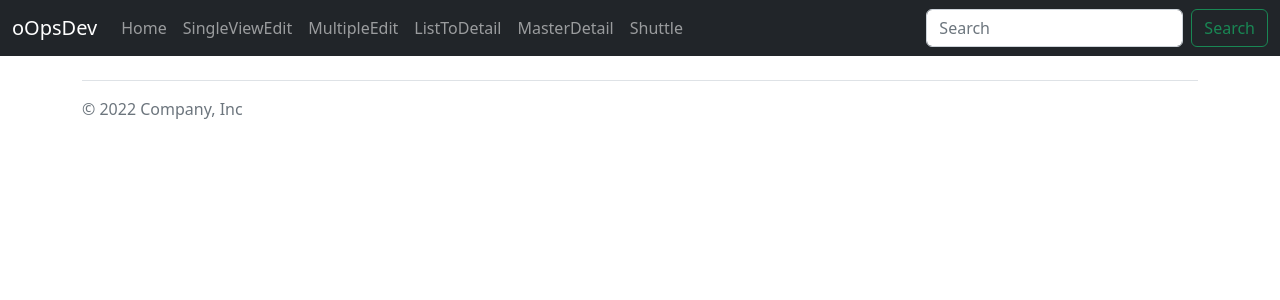
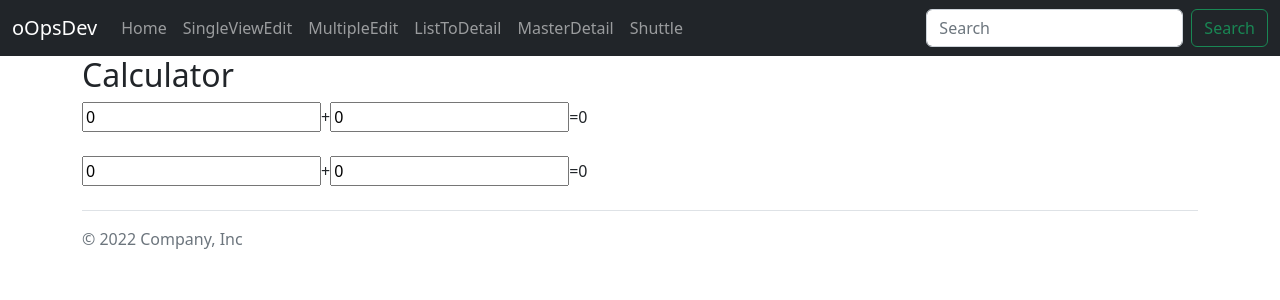
Before and after one commit to OopsDeveloper/project, a Vue app: page /composition/ref in a window 1280 px wide. Shown: the top 300 px of the page. Built offline with nearby package versions, Linux system fonts and the light colour scheme.

Commit message:
component API

```diff
--- /dev/null
+++ b/src/api/common.js
@@ -0,0 +1,15 @@
+import { ref, computed, toRefs } from 'vue'
+
+function plusNumber2() {
+  const state = ref({
+    // 실시간 변경사항에 대한 반응형
+    num1: 0,
+    num2: 0,
+    result: computed(() => state.value.num1 + state.value.num2)
+  })
+
+  // 반응형으로 선언된 num1, num2, result가 외부 function에서 정상적으로 동작하기 위해서 toRefs를 사용해야함
+  return toRefs(state.value)
+}
+
+export { plusNumber2 }
--- a/src/router/index.js
+++ b/src/router/index.js
@@ -224,6 +224,30 @@ const routes = [
       import(
         /* webpackChunkName: "vuex", webpackPrefetch:true */ '../views/6_vuex/LoginView.vue'
       )
+  },
+  {
+    path: '/composition/setup',
+    name: 'SetupView',
+    component: () =>
+      import(
+        /* webpackChunkName: "composition", webpackPrefetch:true */ '../views/7_composition/SetupView.vue'
+      )
+  },
+  {
+    path: '/composition/ref',
+    name: 'RefView',
+    component: () =>
+      import(
+        /* webpackChunkName: "composition", webpackPrefetch:true */ '../views/7_composition/RefView.vue'
+      )
+  },
+  {
+    path: '/composition/func',
+    name: 'FuncView',
+    component: () =>
+      import(
+        /* webpackChunkName: "composition", webpackPrefetch:true */ '../views/7_composition/FuncView.vue'
+      )
   }
 ]
 
--- /dev/null
+++ b/src/views/7_composition/FuncView.vue
@@ -0,0 +1,37 @@
+<template>
+  <div>
+    <h2>Calculator</h2>
+    <div>
+      <input type="text" v-model.number="num1" />
+      <span>+</span>
+      <input type="text" v-model.number="num2" />
+      <span>=</span>
+      <span>{{ result }}</span>
+    </div>
+  </div>
+</template>
+<script>
+
+import { plusNumber2 } from '@/api/common'
+
+export default {
+  components: {},
+  data() {
+    return {}
+  },
+  // Composition API
+  // 컴포지션 API
+  setup() {
+    const { num1, num2, result } = plusNumber2() // 외부 function
+    return {
+      num1,
+      num2,
+      result
+    }
+  },
+  created() {},
+  mounted() {},
+  unmounted() {},
+  methods: {}
+}
+</script>
--- /dev/null
+++ b/src/views/7_composition/RefView.vue
@@ -0,0 +1,65 @@
+<template>
+  <div>
+    <h2>Calculator</h2>
+    <div>
+      <input type="text" v-model.number="num1" @keyup="plusNumber" />
+      <span>+</span>
+      <input type="text" v-model.number="num2" @keyup="plusNumber" />
+      <span>=</span>
+      <span>{{ result }}</span>
+    </div>
+    <br />
+    <div>
+      <input type="text" v-model.number="state.num1" @keyup="plusNumber2" />
+      <span>+</span>
+      <input type="text" v-model.number="state.num2" @keyup="plusNumber2" />
+      <span>=</span>
+      <span>{{ state.result }}</span>
+    </div>
+  </div>
+</template>
+<script>
+import { ref } from 'vue'
+export default {
+  components: {},
+  data() {
+    return {
+      num1: 0,
+      num2: 0
+      //   result: 0
+    }
+  },
+  computed: {
+    result() {
+      return this.num1 + this.num2
+    }
+  },
+  // Composition API
+  // 컴포지션 API
+  setup() {
+    const state = ref({
+      // 실시간 변경사항에 대한 반응형
+      num1: 0,
+      num2: 0,
+      result: 0
+    })
+
+    function plusNumber2() {
+      state.value.result = state.value.num1 + state.value.num2
+    }
+
+    return {
+      state,
+      plusNumber2
+    }
+  },
+  created() {},
+  mounted() {},
+  unmounted() {},
+  methods: {
+    plusNumber() {
+      //   this.result = this.num1 + this.num2
+    }
+  }
+}
+</script>
--- /dev/null
+++ b/src/views/7_composition/SetupView.vue
@@ -0,0 +1,68 @@
+<template>
+  <div>
+    <h2>Calculator</h2>
+    <div>
+      <input type="text" v-model.number="num1" @keyup="plusNumber" />
+      <span>+</span>
+      <input type="text" v-model.number="num2" @keyup="plusNumber" />
+      <span>=</span>
+      <span>{{ result }}</span>
+    </div>
+    <br />
+    <div>
+      <input type="text" v-model.number="state.num1" @keyup="plusNumber2" />
+      <span>+</span>
+      <input type="text" v-model.number="state.num2" @keyup="plusNumber2" />
+      <span>=</span>
+      <span>{{ state.result }}</span>
+    </div>
+  </div>
+</template>
+<script>
+import { reactive } from 'vue'
+export default {
+  components: {},
+  data() {
+    return {
+      num1: 0,
+      num2: 0
+      //   result: 0
+    }
+  },
+  computed: {
+    result() {
+      return this.num1 + this.num2
+    }
+  },
+  // Composition API
+  // 컴포지션 API
+  // 여기서 다 구현된다.
+  setup() {
+    const state = reactive({
+      // 실시간 변경사항에 대한 반응형
+      num1: 0,
+      num2: 0,
+      result: 0
+    })
+
+    // const n = reactive(5);
+
+    function plusNumber2() {
+      state.result = state.num1 + state.num2
+    }
+
+    return {
+      state,
+      plusNumber2
+    }
+  },
+  created() {},
+  mounted() {},
+  unmounted() {},
+  methods: {
+    plusNumber() {
+      //   this.result = this.num1 + this.num2
+    }
+  }
+}
+</script>
```
